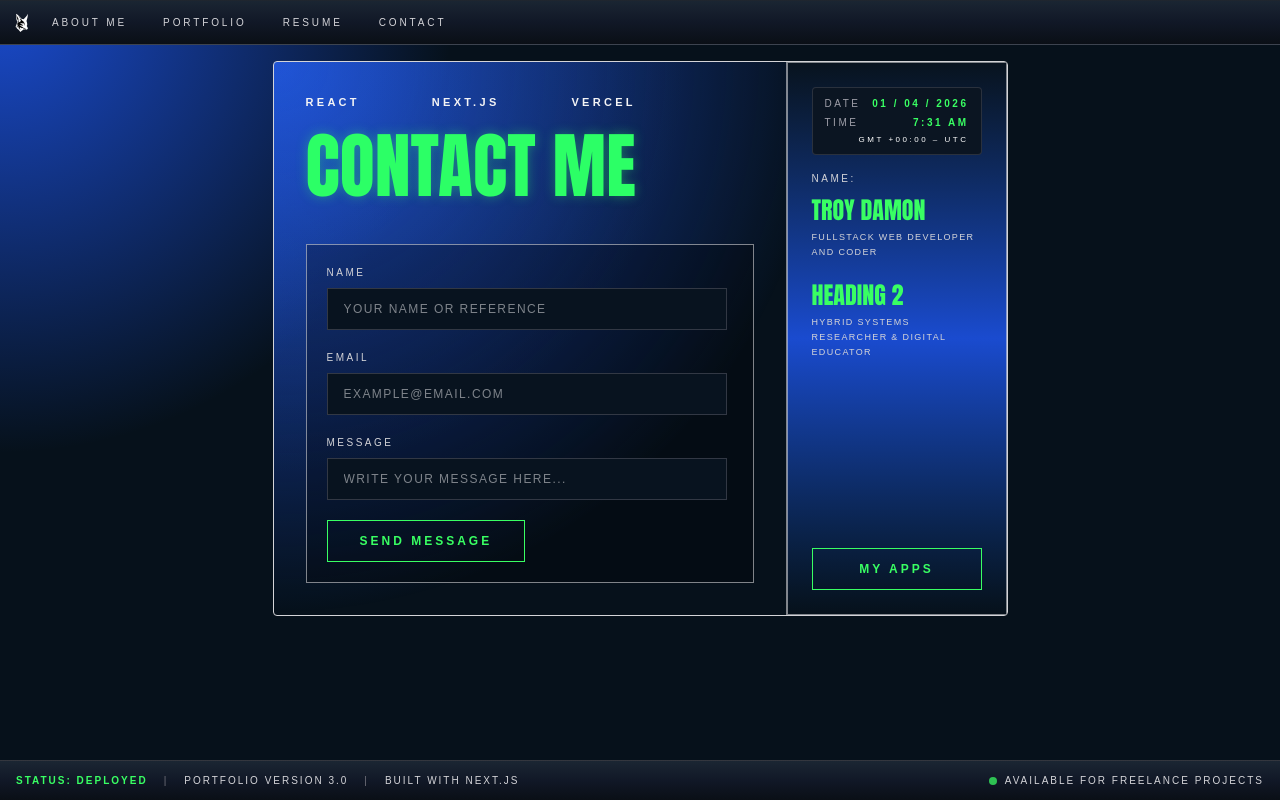
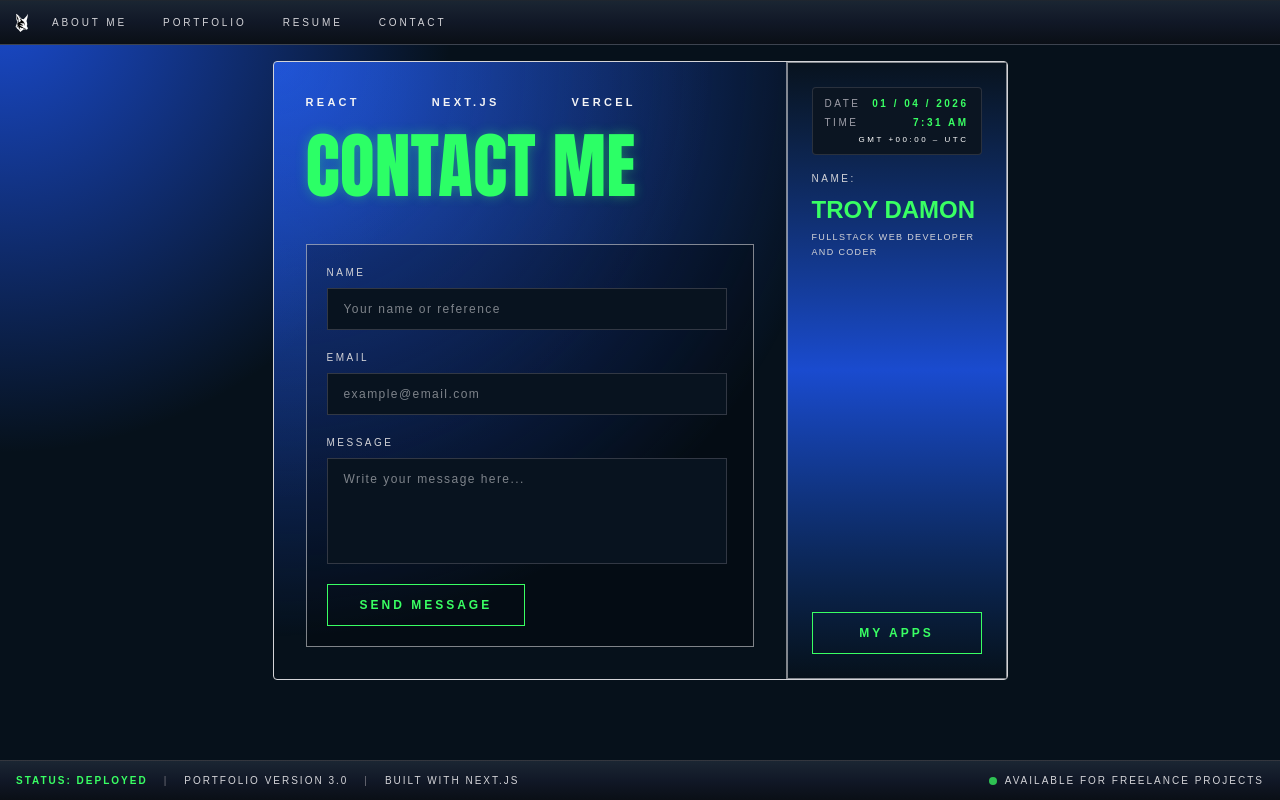
Before and after one commit to sifzerda/next-portfolio, a Next.js app: page /contact in a window 1280 px wide. Built offline with nearby package versions, Linux system fonts and the light colour scheme.

Commit message:
contact form works

```diff
--- a/src/app/contact/page.js
+++ b/src/app/contact/page.js
@@ -4,16 +4,25 @@
 import React, { useState, useEffect } from "react";
 
 export default function ContactPage() {
-
   const [result, setResult] = useState("");
   const [submitted, setSubmitted] = useState(false);
   const [currentDateTime, setCurrentDateTime] = useState(new Date());
+
+  // Reset submitted when the page loads (or user navigates back)
+  useEffect(() => {
+    setSubmitted(false);
+  }, []);
+
+  // Clock update
+  useEffect(() => {
+    const interval = setInterval(() => setCurrentDateTime(new Date()), 1000);
+    return () => clearInterval(interval);
+  }, []);
 
   const onSubmit = async (event) => {
     event.preventDefault();
     setResult("Sending....");
     const formData = new FormData(event.target);
-
     formData.append("access_key", "708713b1-69b5-418e-90fc-b7a87b692e53");
 
     const response = await fetch("https://api.web3forms.com/submit", {
@@ -28,48 +37,29 @@ export default function ContactPage() {
       setSubmitted(true);
       event.target.reset();
     } else {
-      console.log("Error", data);
-      setResult(data.message);
+      console.error("Error", data);
       setResult("There was an error submitting your message");
     }
   };
 
-  useEffect(() => {
-    const interval = setInterval(() => {
-      setCurrentDateTime(new Date());
-    }, 1000);
-    return () => clearInterval(interval);
-  }, []);
-
   const day = currentDateTime.getDate();
   const month = currentDateTime.getMonth() + 1;
   const year = currentDateTime.getFullYear();
-
   const time = currentDateTime.toLocaleTimeString([], {
     hour: "numeric",
     minute: "2-digit",
     hour12: true,
   });
-
   const timezone = Intl.DateTimeFormat().resolvedOptions().timeZone;
-  // ---------------------------------------------//
 
   return (
     <div className="w-full flex flex-col items-center justify-center p-4 pb-[120px]">
-
-      <div className="
-    border border-zinc-300
-    bg-[radial-gradient(circle_at_top_left,_rgba(26,75,207,1),_transparent_60%)]
-    rounded-sm
-    cursor-default">
-
-        {/* Main Content */}
+      <div className="border border-zinc-300 bg-[radial-gradient(circle_at_top_left,_rgba(26,75,207,1),_transparent_60%)] rounded-sm cursor-default">
         <div className="grid md:grid-cols-[1fr_220px] min-h-[600px] md:min-h-0">
           {/* Left Section */}
           <div className="relative border-r border-zinc-300/60 p-6 md:p-8">
             <div className="absolute inset-0 bg-[radial-gradient(circle_at_top_left,_rgba(70,140,255,0.15),_transparent_55%)] pointer-events-none" />
             <div className="relative z-10 h-full flex flex-col justify-between">
-
               <div className="flex flex-col md:flex-row md:items-start md:justify-between gap-8">
                 <div>
                   <div className="flex items-center justify-between mb-6 uppercase text-[11px] tracking-[0.3em] text-zinc-100 font-semibold">
@@ -77,7 +67,6 @@ export default function ContactPage() {
                     <span>Next.js</span>
                     <span>Vercel</span>
                   </div>
-
                   <h1 className="text-[#2cff66] uppercase leading-[0.85] font-black text-5xl sm:text-6xl md:text-7xl max-w-3xl" style={{
                     fontFamily: "Impact, Haettenschweiler, Arial Narrow Bold, sans-serif",
                     textShadow: "0 0 12px rgba(44,255,102,0.35)",
@@ -85,39 +74,39 @@ export default function ContactPage() {
                     Contact Me
                   </h1>
                 </div>
-
               </div>
 
+              {/* Form Section */}
               <div className="mt-12 flex flex-col gap-2 max-w-md">
                 <div className="flex gap-3">
-
                   <div className="inline-block border border-zinc-300/60 bg-black/25 p-5">
-
-
                     {submitted ? (
-                      <div className="confirmation-message">
-                        <p>Thank you for your message!</p>
+                      <div className="confirmation-message p-6 bg-[#08131f] border border-[#39ff63] rounded-md text-center">
+                        <h3 className="text-[#39ff63] text-lg font-bold mb-2">Thank You!</h3>
+                        <p className="text-zinc-100 text-sm">
+                          Your message has been sent successfully. I’ll get back to you as soon as possible.
+                        </p>
+                        <button
+                          className="mt-4 border border-[#39ff63] text-[#39ff63] hover:bg-[#39ff63] hover:text-black transition-all duration-150 uppercase tracking-[0.25em] text-xs py-2 px-4 font-bold"
+                          onClick={() => setSubmitted(false)}
+                        >
+                          Send Another Message
+                        </button>
                       </div>
                     ) : (
-                      <div>
-                        {result === "Form Submitted Successfully" ? (
-                          <div className="success-message">
-                            <p>{result}</p>
-                          </div>
-                        ) : result === "Sending...." ? (
-                          <div className="sending-message">
-                            <p>{result}</p>
-                          </div>
-                        ) : (
-
-
                       <form onSubmit={onSubmit} className="space-y-5">
                         <div className="grid sm:grid-cols-2 gap-5">
                           <div className="flex flex-col gap-2 w-[400px]">
                             <label className="text-[10px] uppercase tracking-[0.25em] text-zinc-300">
                               Name
                             </label>
-                                <input type="text" placeholder="Your name or reference" className="w-full bg-[#08131f] border border-zinc-500/40 text-zinc-100 px-4 py-3 uppercase text-xs tracking-[0.12em] outline-none focus:border-[#39ff63] focus:shadow-[0_0_12px_rgba(57,255,99,0.25)] transition-all" required />
+                            <input
+                              type="text"
+                              name="name"
+                              placeholder="Your name or reference"
+                              className="w-full bg-[#08131f] border border-zinc-500/40 text-zinc-100 px-4 py-3 text-xs tracking-[0.12em] outline-none focus:border-[#39ff63] focus:shadow-[0_0_12px_rgba(57,255,99,0.25)] transition-all"
+                              required
+                            />
                           </div>
                         </div>
 
@@ -126,7 +115,13 @@ export default function ContactPage() {
                             <label className="text-[10px] uppercase tracking-[0.25em] text-zinc-300">
                               Email
                             </label>
-                                <input type="email" placeholder="example@email.com" className="w-full bg-[#08131f] border border-zinc-500/40 text-zinc-100 px-4 py-3 uppercase text-xs tracking-[0.12em] outline-none focus:border-[#39ff63] focus:shadow-[0_0_12px_rgba(57,255,99,0.25)] transition-all" required />
+                            <input
+                              type="email"
+                              name="email"
+                              placeholder="example@email.com"
+                              className="w-full bg-[#08131f] border border-zinc-500/40 text-zinc-100 px-4 py-3 text-xs tracking-[0.12em] outline-none focus:border-[#39ff63] focus:shadow-[0_0_12px_rgba(57,255,99,0.25)] transition-all"
+                              required
+                            />
                           </div>
                         </div>
 
@@ -135,52 +130,41 @@ export default function ContactPage() {
                             <label className="text-[10px] uppercase tracking-[0.25em] text-zinc-300">
                               Message
                             </label>
-                                <input type="text" placeholder="Write your message here..." className="w-full bg-[#08131f] border border-zinc-500/40 text-zinc-100 px-4 py-3 uppercase text-xs tracking-[0.12em] outline-none focus:border-[#39ff63] focus:shadow-[0_0_12px_rgba(57,255,99,0.25)] transition-all" required />
+                            <textarea
+                              name="message"
+                              placeholder="Write your message here..."
+                              className="w-full bg-[#08131f] border border-zinc-500/40 text-zinc-100 px-4 py-3 text-xs tracking-[0.12em] outline-none focus:border-[#39ff63] focus:shadow-[0_0_12px_rgba(57,255,99,0.25)] transition-all resize-none"
+                              rows={5}
+                              required
+                            />
                           </div>
                         </div>
 
                         <button
                           type="submit"
-                              className="
-                        w-full sm:w-auto
-                        border border-[#39ff63]
-                        text-[#39ff63]
-                        hover:bg-[#39ff63]
-                        hover:text-black
-                        active:bg-[#2ecc58]
-                        active:text-black
-                        active:translate-y-[1px]
-                        transition-all duration-150
-                        uppercase tracking-[0.25em]
-                        text-xs
-                        py-3 px-8
-                        font-bold
-                        inline-flex items-center justify-center
-                        select-none
-                        cursor-pointer
-                      ">
+                          className="w-full sm:w-auto border border-[#39ff63] text-[#39ff63] hover:bg-[#39ff63] hover:text-black active:bg-[#2ecc58] active:text-black active:translate-y-[1px] transition-all duration-150 uppercase tracking-[0.25em] text-xs py-3 px-8 font-bold inline-flex items-center justify-center select-none cursor-pointer"
+                        >
                           Send Message
                         </button>
 
+                        {result && result !== "Sending...." && (
+                          <p className="text-xs mt-2 text-[#39ff63]">{result}</p>
+                        )}
+                        {result === "Sending...." && (
+                          <p className="text-xs mt-2 text-zinc-300">{result}</p>
+                        )}
                       </form>
-                        )}
-                      </div>
                     )}
                   </div>
                 </div>
               </div>
-
             </div>
           </div>
 
           {/* Right Aside */}
-
           <aside className="border border-zinc-300/60 bg-gradient-to-b from-[#08131f] via-[#1a4bcf] to-[#06111b] p-6 flex flex-col justify-between text-zinc-100 min-h-full">
-
-            {/* Top Section: Date & Time + Name */}
             <div className="flex flex-col gap-4">
-
-              {/* Date & Time Header (matches width of Name section) */}
+              {/* Date & Time */}
               <div className="flex flex-col gap-1 bg-[#0b1522] border border-zinc-500/30 rounded-sm px-3 py-2 text-[10px] uppercase tracking-[0.25em] w-full">
                 <div className="flex justify-between items-center w-full">
                   <span className="text-zinc-400">Date</span>
@@ -188,12 +172,10 @@ export default function ContactPage() {
                     {day.toString().padStart(2, "0")} / {month.toString().padStart(2, "0")} / {year}
                   </span>
                 </div>
-
                 <div className="flex justify-between items-center w-full">
                   <span className="text-zinc-400">Time</span>
                   <span className="text-[#39ff63] font-bold">{time}</span>
                 </div>
-
                 <div className="text-right text-white text-[8px] w-full break-words">
                   GMT {currentDateTime.getTimezoneOffset() <= 0 ? "+" : "-"}
                   {String(Math.floor(Math.abs(currentDateTime.getTimezoneOffset()) / 60)).padStart(2, "0")}
@@ -205,26 +187,16 @@ export default function ContactPage() {
               {/* Name Section */}
               <div>
                 <p className="uppercase text-[10px] tracking-[0.25em] text-zinc-300 mb-3">Name:</p>
-                <div className="space-y-6">
-                  <div>
-                    <h2 className="text-[#39ff63] text-2xl uppercase font-black leading-none" style={{ fontFamily: "Impact, Haettenschweiler, Arial Narrow, sans-serif" }}>Troy Damon</h2>
+                <h2 className="text-[#39ff63] text-2xl uppercase font-black leading-none">Troy Damon</h2>
                 <p className="text-[9px] uppercase tracking-[0.15em] text-zinc-300 mt-2 leading-relaxed">Fullstack Web Developer and Coder</p>
-                  </div>
-                  <div>
-                    <h2 className="text-[#39ff63] text-2xl uppercase font-black leading-none" style={{ fontFamily: "Impact, Haettenschweiler, Arial Narrow Bold, sans-serif" }}>Heading 2</h2>
-                    <p className="text-[9px] uppercase tracking-[0.15em] text-zinc-300 mt-2 leading-relaxed">Hybrid Systems Researcher & Digital Educator</p>
-                  </div>
               </div>
             </div>
 
+            <button className="mt-12 border border-[#39ff63] text-[#39ff63] hover:bg-[#39ff63] hover:text-black transition-all duration-200 uppercase tracking-[0.25em] text-xs py-3 font-bold cursor-pointer">
+              My Apps
+            </button>
+          </aside>
         </div>
-
-            <button className="mt-12 border border-[#39ff63] text-[#39ff63] hover:bg-[#39ff63] hover:text-black transition-all duration-200 uppercase tracking-[0.25em] text-xs py-3 font-bold cursor-pointer">My Apps</button>
-
-          </aside>
-
-        </div>
-
       </div>
     </div>
   );
```
Also changed, not shown: 1 other file (tests, documents, lock files or other folders). Lines whose indentation alone changed are shown as unchanged.
